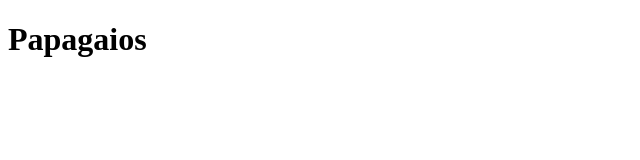
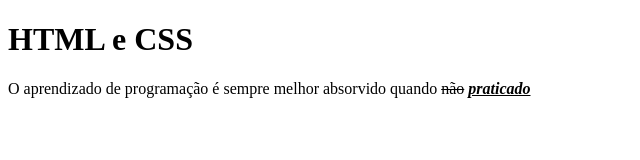
Before and after one commit to vitorllobato/Dev.Web_Udemy, a plain HTML site: page vitor.html in a window 1280 px wide. Shown: the whole page, without its empty margins (0-640 px from the left). Drawn offline with Linux system fonts and the light colour scheme.

Commit message:
Add files via upload

```diff
--- a/vitor.html
+++ b/vitor.html
@@ -1,9 +1,19 @@
 <!doctype html>
 
 <html>
+
 	<head>
+
 		<meta charset="utf-8">
-		<title>Guia</title>
-		<h1>Papagaios</h1>
+		<title>Aprendizado</title>
+
 	</head>
+
+	<body>
+
+		<h1>HTML e CSS</h1>
+		<p>O aprendizado de programação é sempre melhor absorvido quando <strike>não</strike> <strong><em><u>praticado</u></em></strong>
+
+	</body>
+
 </html>
```
